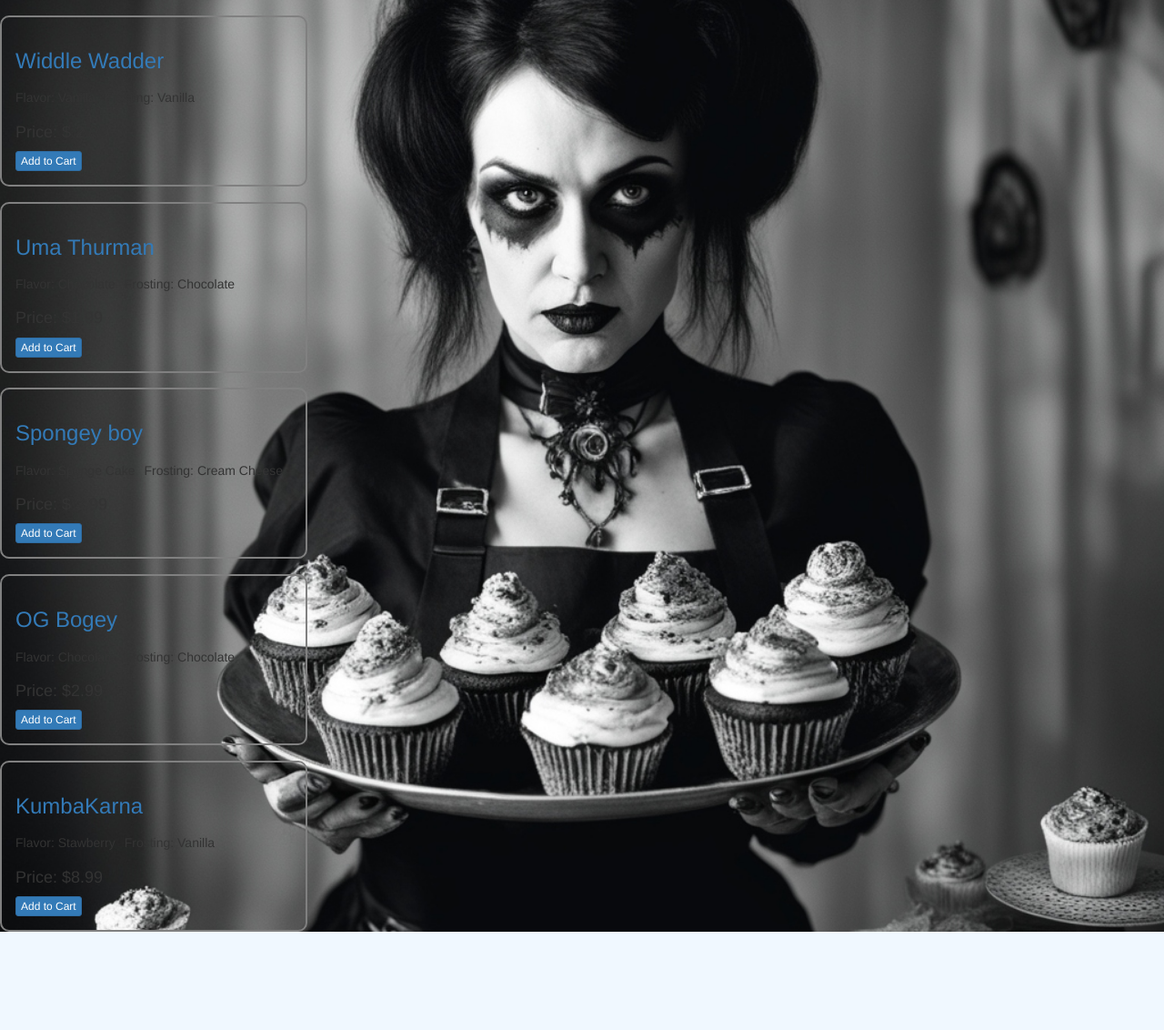
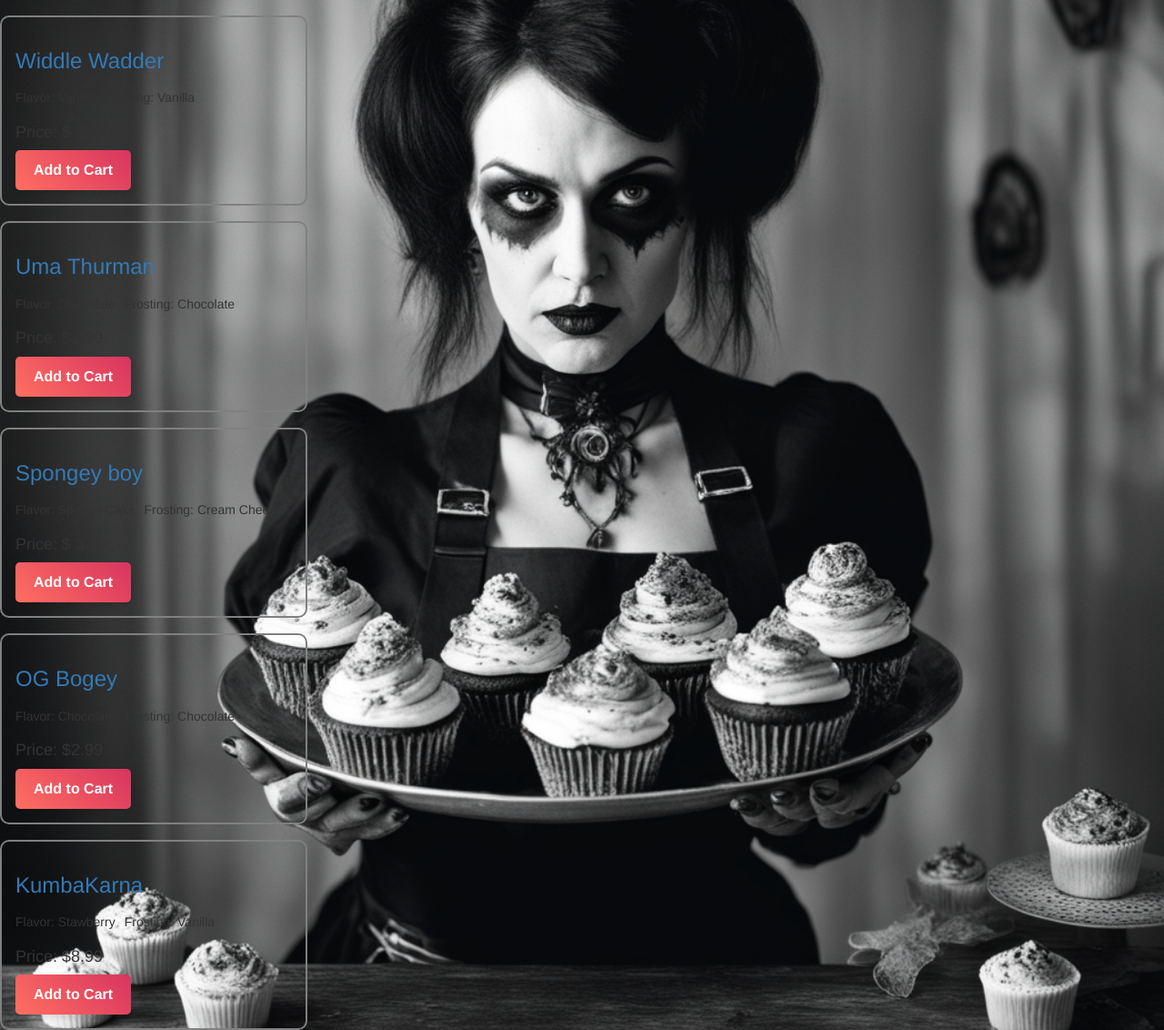
Before and after one commit to RiskyEtiquette/PyandFlask, a Flask app: page / in a window 1280 px wide. Shown: the part 150-1282 px from the top of the page at 91% size. Before the commit the page ends 1174 px from the top, so only its background shows below. Run offline with Flask 2, Linux system fonts and the light colour scheme.

Commit message:
updated button

```diff
--- a/static/css/main.css
+++ b/static/css/main.css
@@ -36,7 +36,25 @@ body {
     flex-direction: column;
 
 }
-
+.btn {
+    background: linear-gradient(45deg, #ff6f61, #d8345f);
+    border: none;
+    color: white;
+    padding: 10px 20px;
+    font-size: 16px;
+    font-weight: bold;
+    border-radius: 5px;
+    transition: background 0.3s ease, transform 0.3s ease;
+    box-shadow: 0 4px 6px rgba(0, 0, 0, 0.1);
+}
+.btn:hover {
+    background: linear-gradient(45deg, #d8345f, #ff6f61);
+    transform: translateY(-3px);
+}
+.btn:active {
+    transform: translateY(0);
+    box-shadow: 0 2px 4px rgba(0, 0, 0, 0.2);
+}
 .cupcake-container {
     border: 2px grey solid;
     border-radius: 10px;
```
